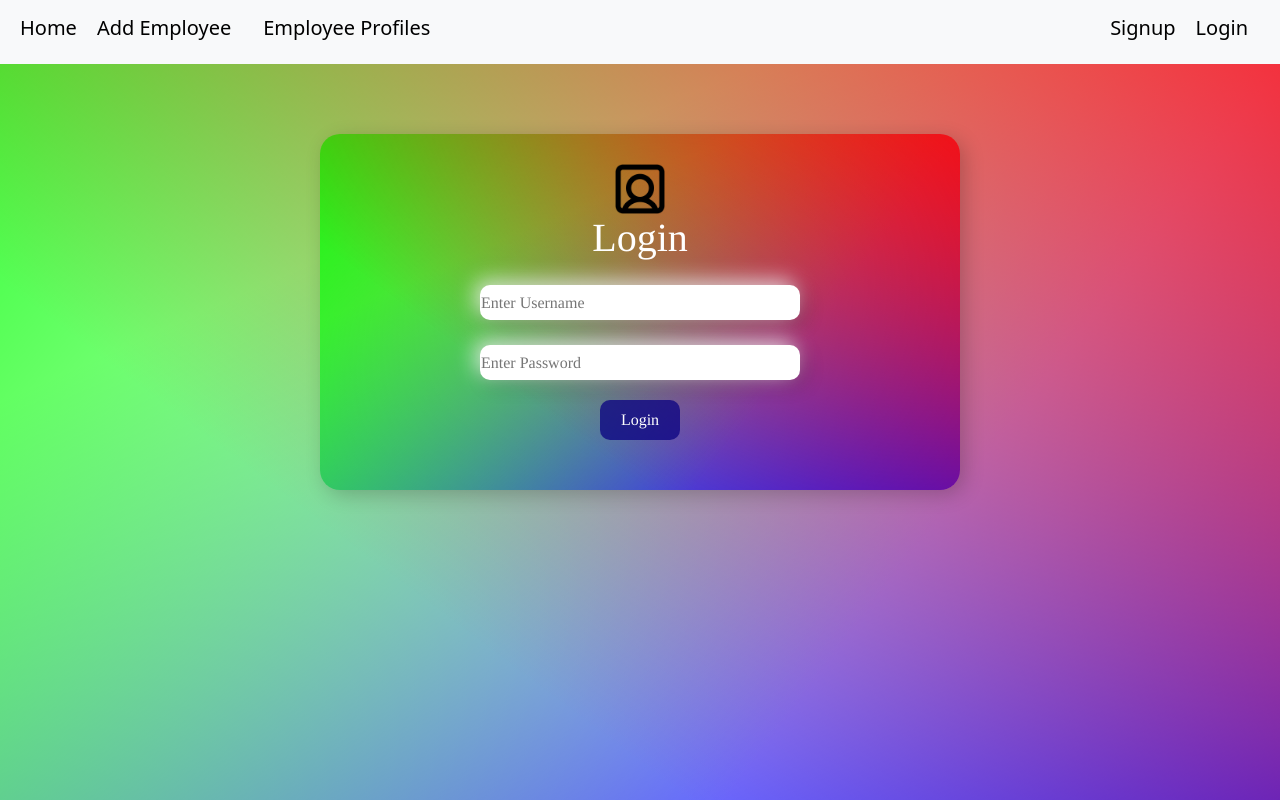
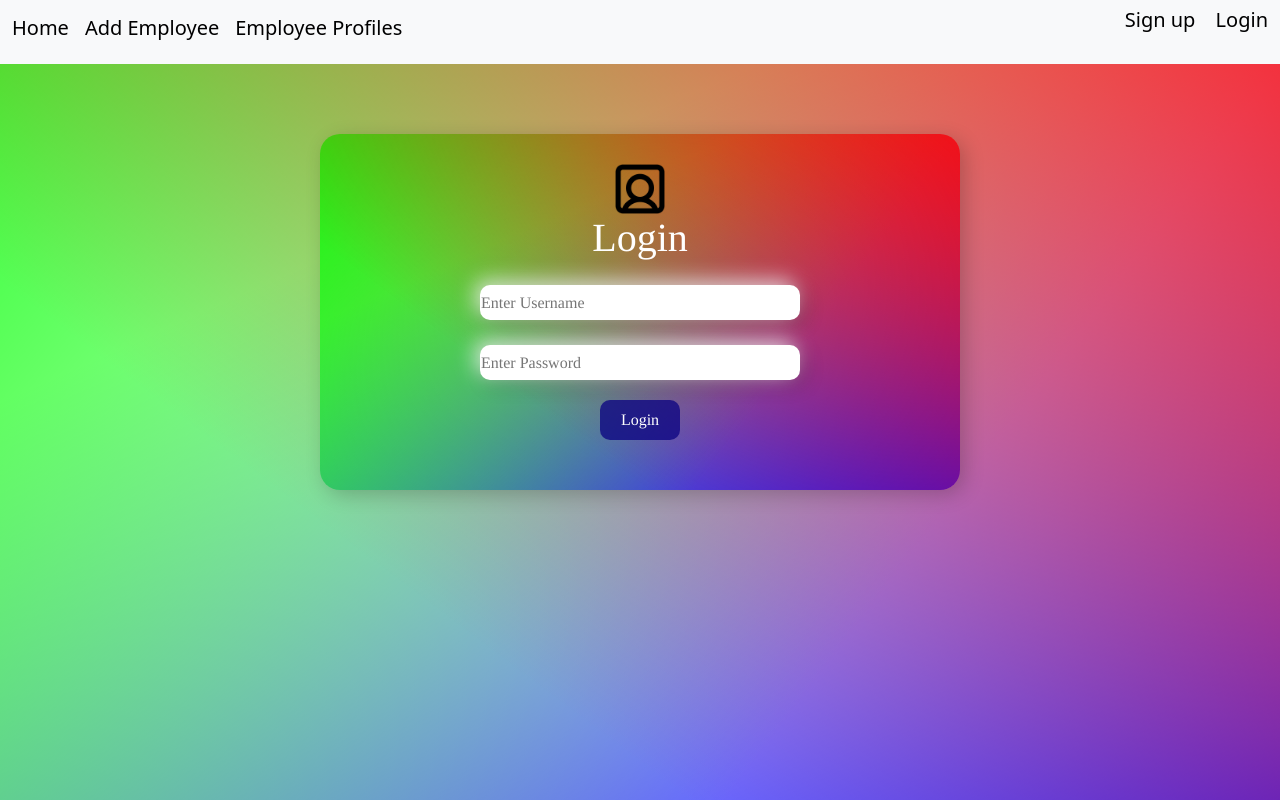
Before and after one commit to svoggu/Alpha_Employee_Management, a website: page client/pages/loginpage.html in a window 1280 px wide. Drawn offline with nearby package versions, Linux system fonts and the light colour scheme.

Commit message:
Feat(Client:Split API, Hamburger Menu, Centered Modal

```diff
--- a/client/CSS/employee-detail.css
+++ b/client/CSS/employee-detail.css
@@ -1,3 +1,5 @@
+
+
 body {
   /* padding: 40px; */
   background: linear-gradient(217deg, rgba(255,0,0,.8), rgba(255,0,0,0) 70.71%),
--- a/client/CSS/navigation.css
+++ b/client/CSS/navigation.css
@@ -17,6 +17,10 @@ h5>a {
 
 }
 
+ul>li{
+    list-style-type: none;
+    display: inline-block;
+}
 a:hover {
     background-color:  #af3 ;
     text-decoration: unset;
--- a/client/CSS/style.css
+++ b/client/CSS/style.css
@@ -41,7 +41,7 @@ body{
     linear-gradient(336deg, rgba(0,0,255,.8), rgba(0,0,255,0) 70.71%);
     background-repeat: no-repeat;
     background-size: cover;
-    height: 100%;
+    height: 100vh;
 
 }
 
--- a/client/pages/loginpage.html
+++ b/client/pages/loginpage.html
@@ -5,6 +5,7 @@
     <meta http-equiv="X-UA-Compatible" content="IE=edge">
     <meta name="viewport" content="width=device-width, initial-scale=1.0">
     <title>Login Page</title>
+    <link rel="stylesheet" href="https://fonts.googleapis.com/css2?family=Material+Symbols+Outlined:opsz,wght,FILL,GRAD@20..48,100..700,0..1,-50..200" />
     <link rel="preconnect" href="https://fonts.googleapis.com">
     <link rel="preconnect" href="https://fonts.gstatic.com" crossorigin>
     <link href="https://fonts.googleapis.com/css2?family=Open+Sans:wght@500&display=swap" rel="stylesheet">
@@ -14,31 +15,39 @@
     <script src="https://kit.fontawesome.com/ace56c45df.js" crossorigin="anonymous"></script>
 </head>
 
-<nav>
-    <div class="d-sm-flex justify-content-between border-dark bg-light p-3" role="navigation">
-        <div class="d-flex justify-content-start ">
-            <div class="mx-1 ">
-                <h5><a aria-current="page" href="./navigation.html">Home</a></h5>
-            </div>
-            <div class="mx-3">
-                <h5 class=""><a aria-current="page" href="./employee.html">Add Employee</a></h5>
-            </div>
-            <div class="mx-3">
-                <h5 class=""><a aria-current="page" href="./employee-details.html">Employee Profiles</a></h5>
-            </div>
+<nav class="navbar navbar-expand-md bg-light">
+    <div class="container-fluid">
+      <button class="navbar-toggler" type="button" data-bs-toggle="collapse" data-bs-target="#navbarTogglerDemo02" aria-controls="navbarTogglerDemo02" aria-expanded="false" aria-label="Toggle navigation">
+        <span class="material-symbols-outlined">
+            menu
+            </span>
+      </button>
+      <div class="collapse navbar-collapse" id="navbarTogglerDemo02">
+        <ul class="navbar-nav me-auto mb-2 mb-lg-0">
+          <li class="nav-item me-3">
+            <h5><a aria-current="page" href="./navigation.html">Home</a></h5>
+          </li>
+          <li class="nav-item me-3">
+           <h5><a  href="./employee.html">Add Employee</a></h5>
+          </li>
+          <li class="nav-item">
+            <h5><a   href="./employee-details.html">Employee Profiles</a></h5>
+          </li>
+
+        </ul>
+        <div class="d-flex">
+            <ul class="d-inline">
+                <li class="nav-item me-3">
+                    <h5><a  href="./signup.html">Sign up</a></h5>
+                  </li>
+                  <li class="nav-item">
+                   <h5><a href="./loginpage.html">Login</a></h5>
+                  </li>
+            </ul>
         </div>
-
-        <div class="d-flex justify-content-end">
-            <div class="mx-1">
-                <h5 class=""><a aria-current="page" href="./signup.html">Signup</a></h5>
-            </div>
-
-            <div class="mx-3">
-                <h5 class=""><a aria-current="page" href="./loginpage.html">Login</a></h5>
-            </div>
-        </div>
+      </div>
     </div>
-</nav>
+  </nav>
 <div class="loginform">
     <img src="/client/Img/person-icon.png">
     <h1>Login</h1>
```
Also changed, not shown: client/JS/employee-details.js (+20 -18 lines), client/api/api.js (+21 -1 lines), client/pages/employee-details.html (+28 -16 lines), client/pages/navigation.html (+34 -23 lines), client/pages/signup.html (+32 -23 lines).
